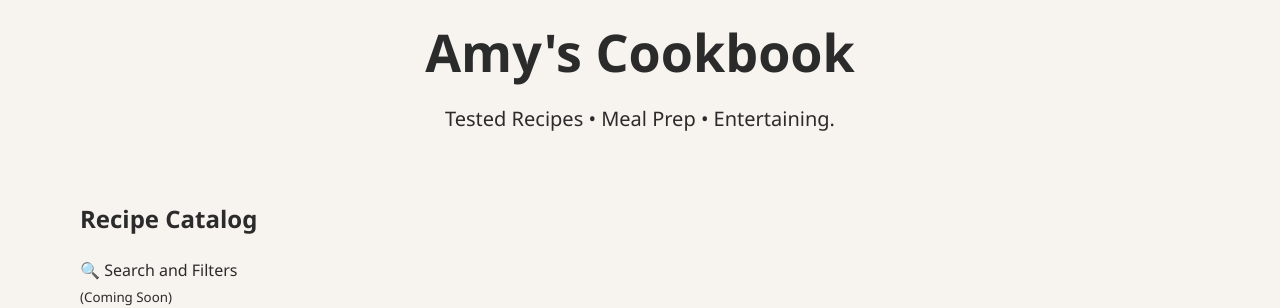
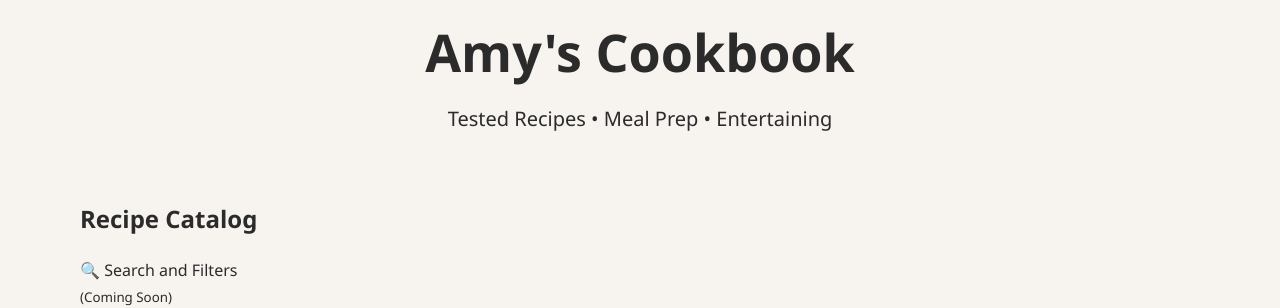
Before and after one commit to Ridiculous2d/Cookbook, a Jekyll site: the page built from index.html, in a window 1280 px wide. Shown: the part 171-479 px from the top of the page. Built offline with Jekyll 4.4.1, drawn with Linux system fonts in a browser that asks for light colours.

```diff
--- a/index.html
+++ b/index.html
@@ -9,7 +9,7 @@ layout: default
 
 <p>
 
-Tested Recipes • Meal Prep • Entertaining.
+Tested Recipes • Meal Prep • Entertaining
 
 </p>
 
```
